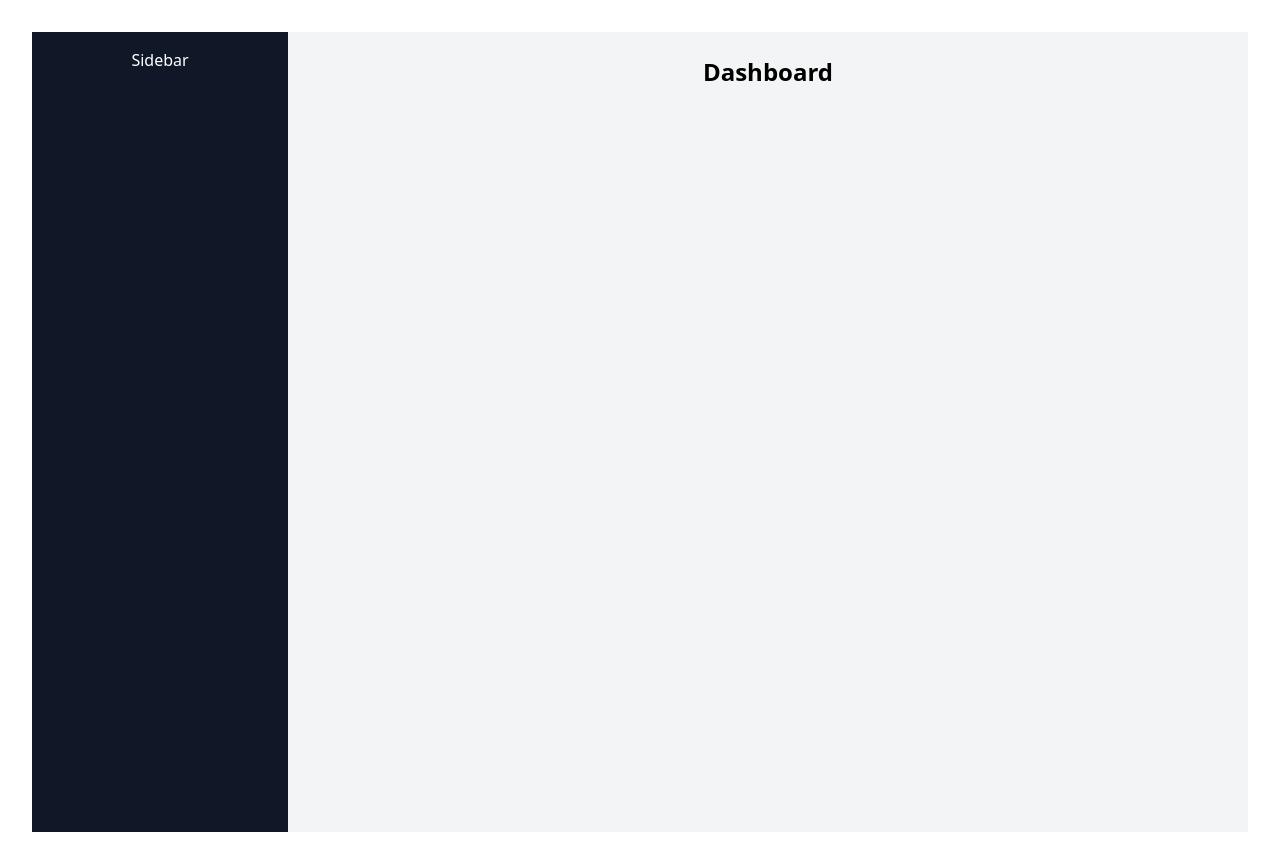
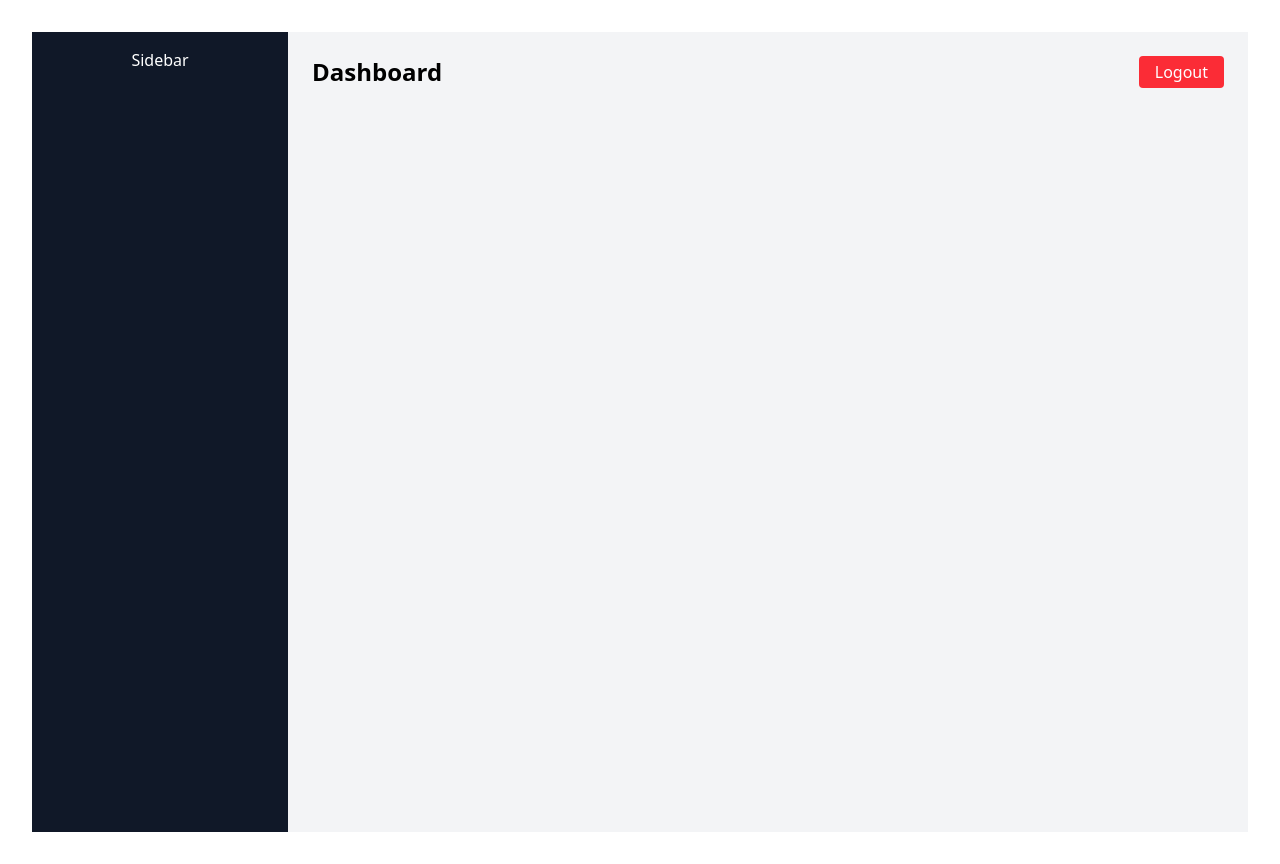
Before and after one commit to cmouli692/saas-project-platform, a React (Vite) app in the folder client/: page /dashboard in a window 1280 px wide. Built offline with nearby package versions, Linux system fonts and the light colour scheme; sample sign-in values are in the browser's storage.

Commit message:
Day 3: Auth context, protected routes and logout

```diff
--- a/client/src/App.jsx
+++ b/client/src/App.jsx
@@ -1,25 +1,29 @@
-import { useState } from 'react'
-import { Routes ,Route } from 'react-router-dom'
-import Dashboard from './pages/Dashboard'
-import Login from './pages/login'
-import './App.css'
+import { useState } from "react";
+import { Routes, Route } from "react-router-dom";
+import Dashboard from "./pages/Dashboard";
+import Login from "./pages/login";
+import PrivateRoute from "./components/PrivateRoute";
+import "./App.css";
 
 function App() {
-  const [count, setCount] = useState(0)
+  const [count, setCount] = useState(0);
 
   return (
     <>
-    <Routes>
-      <Route path='/' element={<Login/>}/>
-      <Route path='/dashboard' element={<Dashboard/>}/>
-
-
-    </Routes>
-
+      <Routes>
+        <Route path="/" element={<Login />} />
+        <Route
+          path="/dashboard"
+          element={
+            <PrivateRoute>
+              <Dashboard />
+            </PrivateRoute>
+          }
+        />
+        {/* <Route path='/dashboard' element={<Dashboard/>}/> */}
+      </Routes>
     </>
-
-
-  )
+  );
 }
 
-export default App
+export default App;
--- /dev/null
+++ b/client/src/components/PrivateRoute.jsx
@@ -0,0 +1,12 @@
+import { Navigate } from "react-router-dom"
+import {useAuth} from "../context/AuthContext.jsx"
+
+const PrivateRoute = ({children}) =>{
+    const {user} = useAuth()
+    return user ? children : <Navigate to="/" />
+
+
+}
+
+
+export default PrivateRoute
--- /dev/null
+++ b/client/src/context/AuthContext.jsx
@@ -0,0 +1,36 @@
+import { createContext, useContext, useState, useEffect } from "react";
+
+const AuthContext = createContext();
+
+export const AuthProvider = ({ children }) => {
+
+  const [user, setUser] = useState(null);
+
+  useEffect(() => {
+    const storedUser = localStorage.getItem("user");
+    console.log(storedUser)
+    if (storedUser) {
+      setUser(JSON.parse(storedUser));
+
+    }
+  },[]);
+
+  const login = (data) => {
+    const fakeUser = {email: data.email , token : "fake-jwt-token"}
+    localStorage.setItem("user", JSON.stringify(fakeUser))
+    setUser(fakeUser)
+  }
+
+  const logout = () => {
+    localStorage.removeItem("user")
+    setUser(null)
+  }
+
+  return (
+    <AuthContext.Provider value={{user,login,logout}}>
+        {children}
+    </AuthContext.Provider>
+  )
+};
+
+export const useAuth = () => useContext(AuthContext)
--- a/client/src/main.jsx
+++ b/client/src/main.jsx
@@ -1,13 +1,16 @@
-import { StrictMode } from 'react'
-import { createRoot } from 'react-dom/client'
-import { BrowserRouter } from 'react-router-dom'
-import './index.css'
-import App from './App.jsx'
+import { StrictMode } from "react";
+import { createRoot } from "react-dom/client";
+import { BrowserRouter } from "react-router-dom";
+import { AuthProvider } from "./context/AuthContext.jsx";
+import "./index.css";
+import App from "./App.jsx";
 
-createRoot(document.getElementById('root')).render(
+createRoot(document.getElementById("root")).render(
   <StrictMode>
     <BrowserRouter>
-      <App />
+      <AuthProvider>
+        <App />
+      </AuthProvider>
     </BrowserRouter>
-  </StrictMode>,
-)
+  </StrictMode>
+);
--- a/client/src/pages/Dashboard.jsx
+++ b/client/src/pages/Dashboard.jsx
@@ -1,21 +1,17 @@
-import MainLayout from "../layout/MainLayout"
+import MainLayout from "../layout/MainLayout";
+import { useAuth } from "../context/AuthContext.jsx";
 
 const Dashboard = () => {
-    return(
+  const { logout } = useAuth();
 
+  return (
+    <MainLayout>
+      <div className="flex justify-between items-center ">
+        <h1 className="text-2xl font-bold">Dashboard</h1>
+        <button onClick={logout} className="bg-red-500 rounded text-white px-4 py-1 cursor-pointer">Logout</button>
+      </div>
+    </MainLayout>
+  );
+};
 
-
-
-         <MainLayout>
-            <h1 className="text-2xl font-bold">Dashboard</h1>
-
-         </MainLayout>
-
-
-
-
-    )
-}
-
-
-export default Dashboard
+export default Dashboard;
--- a/client/src/pages/Login.jsx
+++ b/client/src/pages/Login.jsx
@@ -1,11 +1,24 @@
 import { useState ,useEffect } from "react";
 import Input from "../components/Input";
+import {useAuth} from "../context/AuthContext.jsx"
+import { useNavigate } from "react-router-dom";
 
 const Login = () => {
+
+  const {login,user} = useAuth()
+  const navigate = useNavigate()
+
   const [form, setForm] = useState({
     email: "",
     password: "",
   });
+
+  useEffect(() => {
+    if(user){
+      navigate("/dashboard")
+    }
+
+  },[])
 
   const [error, setError] = useState("");
 
@@ -16,16 +29,25 @@ const Login = () => {
 
   const handleSubmit = (e) => {
     e.preventDefault();
+
     if (!form.email || !form.password) {
       setError("All fields are required");
+
     }
 
     setError("");
+
+    login(form)
+    navigate("/dashboard")
+
+
+
+
   };
 
-  useEffect(() => {
-    console.log("Login page loaded")
-  } , [])
+  // useEffect(() => {
+  //   console.log("Login page loaded")
+  // } , [])
 
   return (
     <div className="h-screen flex items-center justify-center bg-gray-100">
```
